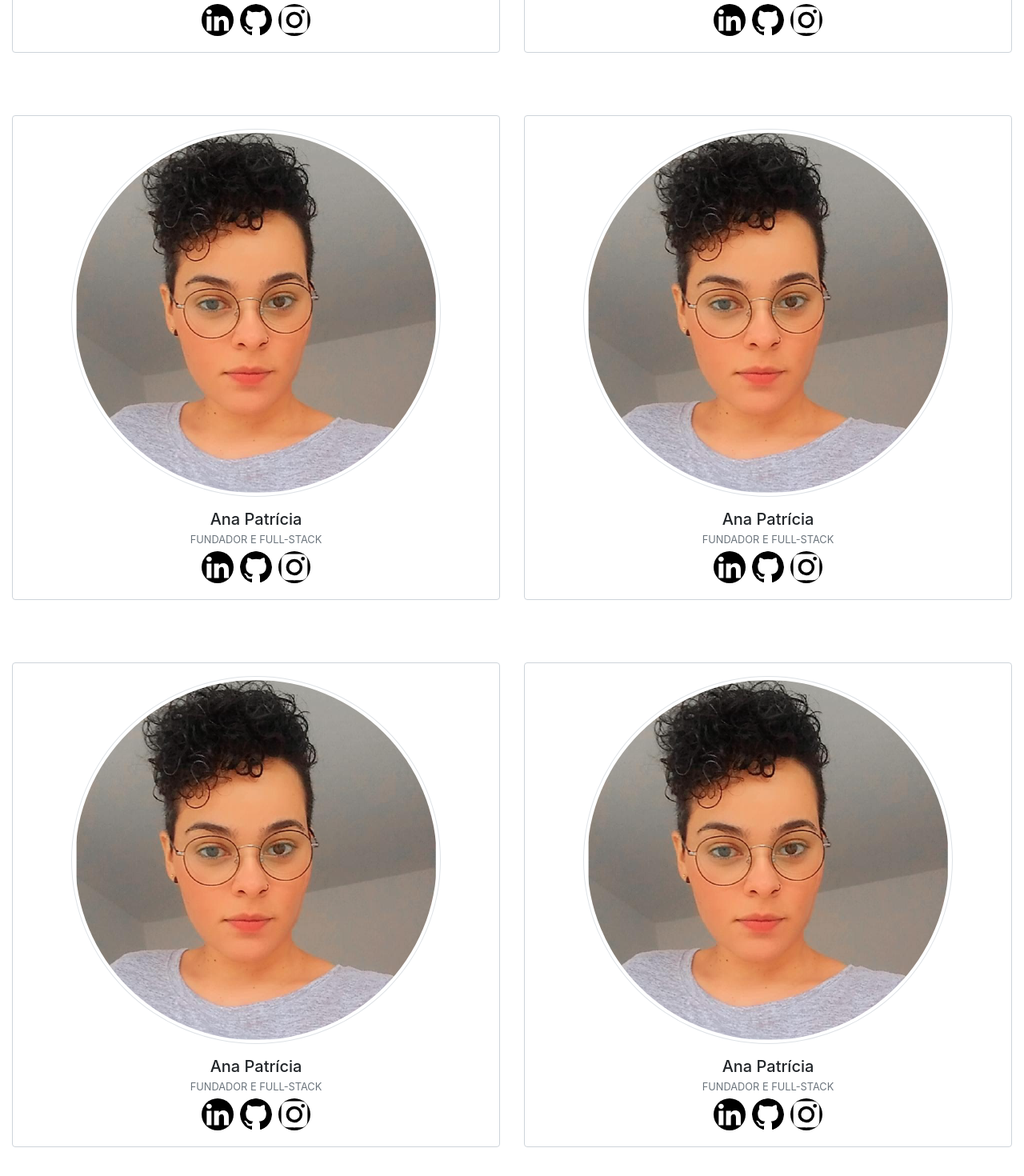
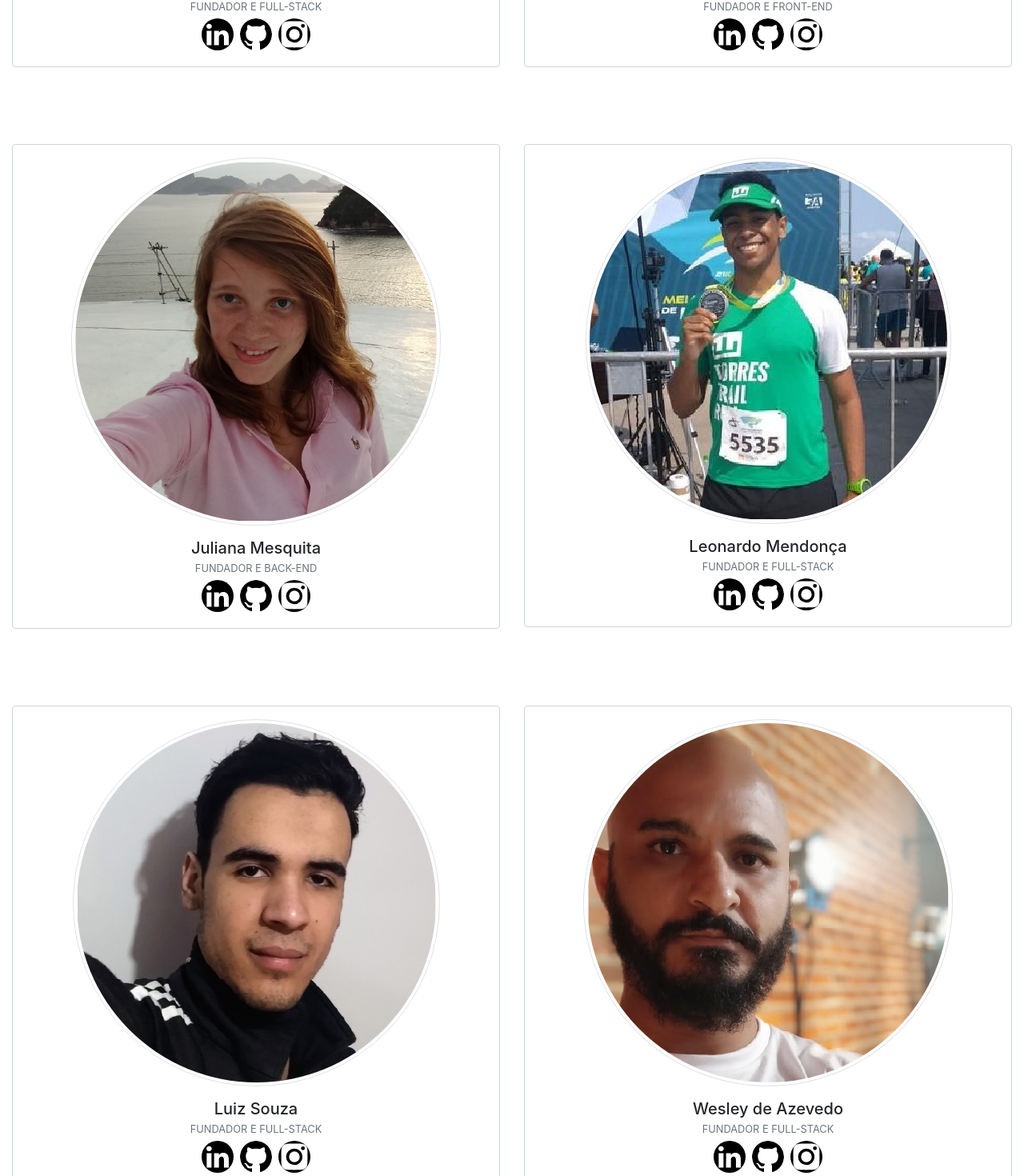
Before and after one commit to Recode-Squad-25/FrontEndEntrega4, a React (Create React App) app: page /sobre in a window 1280 px wide. Shown: the part 2020-3490 px from the top of the page at 80% size. Built offline with nearby package versions, Linux system fonts and the light colour scheme; a web font is replaced by a local one.

Commit message:
Adicionando integrantes no time e seus links

```diff
--- a/src/components/SobreCard.js
+++ b/src/components/SobreCard.js
@@ -6,12 +6,12 @@ import '../styles/sobre.css'
 
 const SobreCard = (props) =>{
     return (
-<div className="col-sm-6 mb-5">
+<div className="col-sm-6 my-5">
 
-    <div className="rounded px-4 social">
+    <div className="rounded px-4 social ">
         <img src={props.FotoPessoa} style={{minwidth:100}} className="img-fluid rounded-circle my-3 img-thumbnail " alt={"Foto de rosto de " + props.NomePessoa}/>
         <h5 className="mb-0">{props.NomePessoa}</h5><span className="small text-uppercase text-muted">Fundador e {props.funcao}</span>
-        <div className="align-items-center p-1">
+        <div className="p-1">
             <ul className="list-inline">
                 <li className="list-inline-item">
                     <a href={props.Linkedin} className="social-link">
--- a/src/pages/Sobre/index.jsx
+++ b/src/pages/Sobre/index.jsx
@@ -6,6 +6,12 @@ import missao from '../../images/sobre/Team goals-amico.svg'
 import visaoEValores from '../../images/sobre/Business Plan-amico.svg'
 
 import Ana from '../../images/sobre/Ana.png'
+import Joao from '../../images/sobre/Joao.png'
+import Juliana from '../../images/sobre/Juliana.png'
+import Leonardo from '../../images/sobre/Leonardo.png'
+import Luiz from '../../images/sobre/Luiz.png'
+import Wesley from '../../images/sobre/Wesley.png'
+
 
 import Card from '../../components/SobreCard'
 
@@ -57,18 +63,28 @@ const Sobre = () => {
             <div className="text-center mt-5">
                 <h2>Nosso Time</h2>
             </div>
-            <div className="d-block d-sm-flex text-center">
+
+            <div className="d-block d-sm-flex">
+                {/*card 1*/}
                 <Card FotoPessoa={Ana} NomePessoa="Ana Patrícia" funcao="Full-Stack" Linkedin="https://www.linkedin.com/in/patricia-brandao-dev/" Github="https://github.com/BrandaoSt" Instagram="https://www.instagram.com/patriciabrandao7/" />
-                <Card FotoPessoa={Ana} NomePessoa="Ana Patrícia" funcao="Full-Stack" Linkedin="https://www.linkedin.com/in/patricia-brandao-dev/" Github="https://github.com/BrandaoSt" Instagram="https://www.instagram.com/patriciabrandao7/" />
+                {/*card 2*/}
+                <Card FotoPessoa={Joao} NomePessoa="João Victor Santos" funcao="Front-End" Linkedin="http://linkedin.com/in/ssjoao2021" Github="https://github.com/devictor4" Instagram="https://www.instagram.com/victorr071/" />
             </div>
-            <div className="d-block d-sm-flex text-center">
-                <Card FotoPessoa={Ana} NomePessoa="Ana Patrícia" funcao="Full-Stack" Linkedin="https://www.linkedin.com/in/patricia-brandao-dev/" Github="https://github.com/BrandaoSt" Instagram="https://www.instagram.com/patriciabrandao7/" />
-                <Card FotoPessoa={Ana} NomePessoa="Ana Patrícia" funcao="Full-Stack" Linkedin="https://www.linkedin.com/in/patricia-brandao-dev/" Github="https://github.com/BrandaoSt" Instagram="https://www.instagram.com/patriciabrandao7/" />
+
+            <div className="d-block d-sm-flex justify-items-around">
+                {/*card 3*/}
+                <Card FotoPessoa={Juliana} NomePessoa="Juliana Mesquita" funcao="Back-End" Linkedin="https://www.linkedin.com/in/juliana-maria-de-sousa-mesquita-1b86a0189/" Github="https://github.com/JulianaMariaSousaMesquita" Instagram="https://www.instagram.com/julianamesquitaoficial/" />
+                {/*card 4*/}
+                <Card FotoPessoa={Leonardo} NomePessoa="Leonardo Mendonça" funcao="Full-Stack" Linkedin="https://www.linkedin.com/in/leonardoalvesm/" Github="https://github.com/LeonardFLY" Instagram="https://www.instagram.com/leonard_fly/" />
             </div>
-            <div className="d-block d-sm-flex text-center">
-                <Card FotoPessoa={Ana} NomePessoa="Ana Patrícia" funcao="Full-Stack" Linkedin="https://www.linkedin.com/in/patricia-brandao-dev/" Github="https://github.com/BrandaoSt" Instagram="https://www.instagram.com/patriciabrandao7/" />
-                <Card FotoPessoa={Ana} NomePessoa="Ana Patrícia" funcao="Full-Stack" Linkedin="https://www.linkedin.com/in/patricia-brandao-dev/" Github="https://github.com/BrandaoSt" Instagram="https://www.instagram.com/patriciabrandao7/" />
+
+            <div className="d-block d-sm-flex justify-items-around">
+                {/*card 5*/}
+                <Card FotoPessoa={Luiz} NomePessoa="Luiz Souza" funcao="Full-Stack" Linkedin="https://www.linkedin.com/in/luiz-freitas-28995322a/" Github="https://github.com/Luizfre"/>
+                {/*card 6*/}
+                <Card FotoPessoa={Wesley} NomePessoa="Wesley de Azevedo" funcao="Full-Stack" Linkedin="https://www.linkedin.com/in/wesley-azevedo-83aa311b1" Github="https://github.com/wesleyazevedo957" Instagram="https://www.instagram.com/wesley.azevedo.rj/" />
             </div>
+
         </div>
     );
 }
--- a/src/styles/sobre.css
+++ b/src/styles/sobre.css
@@ -1,9 +1,14 @@
 .social {
     border: solid thin #ced4da;
+    max-width: 55rem;
+    transition: all 0.7s;
+    display: block;
+    text-align: center;
+    margin:auto;
 }
 
     .social:hover {
-        background-image: linear-gradient(to bottom right, #EA3C4A, #FEA432, #FFE431);
+        transform:scale(1.08, 1.08);
         box-shadow: 5px 5px 5px #495057;
     }
 
@@ -15,5 +20,6 @@
 }
 
     .icon:hover {
+        transform:scale(1.3, 1.3);
         background-image: linear-gradient(to bottom right, #00FFFF, #6725AE);
     }
```
